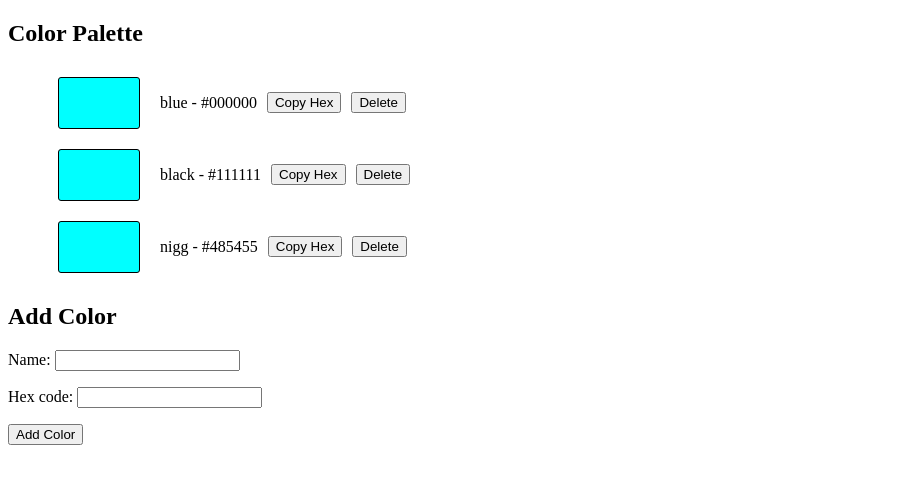
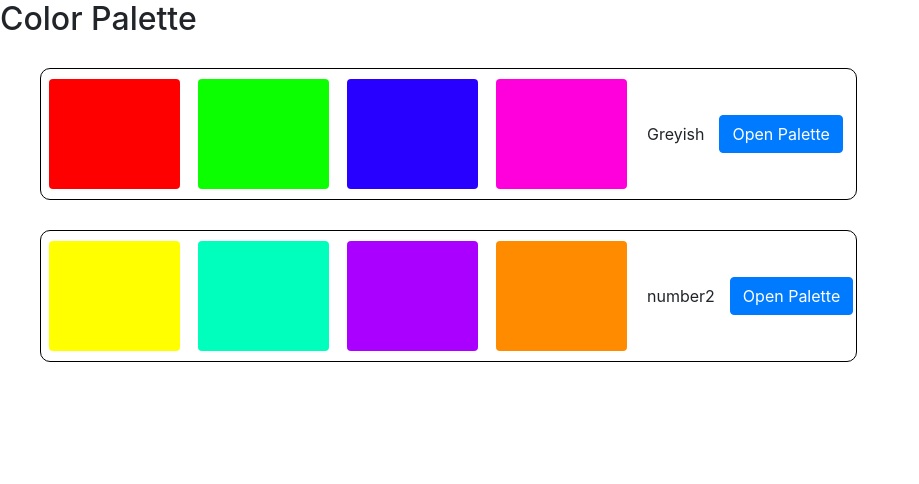
Before and after one commit to Nurike993/Colour-palette, a Django app: page / in a window 1280 px wide. Shown: the top 484 px of the page, without its empty margins (0-919 px from the left). Run offline with Django 4.2, Linux system fonts and the light colour scheme; data comes from the database, SQL or seed files in the repository; some libraries are stand-ins or nearby versions.

Commit message:
Готовые палитры сделаны

```diff
--- a/main/admin.py
+++ b/main/admin.py
@@ -1,6 +1,6 @@
 from django.contrib import admin
 
 # Register your models here.
-from .models import Color
+from .models import Palette
 
-admin.site.register(Color)
+admin.site.register(Palette)
--- a/main/models.py
+++ b/main/models.py
@@ -1,5 +1,12 @@
 from django.db import models
 
-class Color(models.Model):
-    name = models.CharField(max_length=100)
-    hex_code = models.CharField(max_length=7)
+class Palette(models.Model):
+    name = models.CharField(max_length=100, null=True)
+    color1 = models.CharField(max_length=100, null=True)
+    hex_code1 = models.CharField(max_length=7, null=True)
+    color2 = models.CharField(max_length=100, null=True)
+    hex_code2 = models.CharField(max_length=7, null=True)
+    color3 = models.CharField(max_length=100, null=True)
+    hex_code3 = models.CharField(max_length=7, null=True)
+    color4 = models.CharField(max_length=100, null=True)
+    hex_code4 = models.CharField(max_length=7, null=True)
--- a/main/templates/main/index.html
+++ b/main/templates/main/index.html
@@ -2,16 +2,23 @@
 <html>
 <head>
     <title>Color Palette Explorer</title>
+    <meta name="viewport" content="width=device-width, initial-scale=1">
+    <link rel="stylesheet" href="https://stackpath.bootstrapcdn.com/bootstrap/4.5.2/css/bootstrap.min.css">
+    <!-- Bootstrap JavaScript -->
+    <script src="https://code.jquery.com/jquery-3.6.0.min.js"></script>
+    <script src="https://cdnjs.cloudflare.com/ajax/libs/popper.js/1.16.0/umd/popper.min.js"></script>
+    <script src="https://stackpath.bootstrapcdn.com/bootstrap/4.5.2/js/bootstrap.min.js"></script>
 </head>
 <body>
     <style>
         .color-box{
             position: relative;
-            width: 80px;
-            height: 50px;
+            width: 131px;
+            height: 110px;
             margin: 10px;
-            border: 1px solid black;
-            border-radius: 3px;
+            margin-left: 8px;
+            /* border: 1px solid black; */
+            border-radius: 4px;
         }
         .color-name {
             margin-left: 10px;
@@ -24,34 +31,82 @@
             margin-left: 10px;
         }
         .color{
-            width: 400px;
+            margin-top: 30px;
+            border: 1px solid black;
+            border-radius: 10px;
+            width: 817px;
+            display: flex;
+            align-items: center;
+        }
+        .open{
+            margin-left: 15px;
+        }
+
+        .grid-container {
+            display: grid;
+            grid-template-columns: auto auto auto auto;
+        }
+
+        .grid-item {
+            padding: 20px;
+            text-align: center;
+        }
+        .modal-body{
             display: flex;
             align-items: center;
         }
     </style>
     <h2>Color Palette</h2>
     <ul>
-    {% for color in colors %}
+    {% for palett in palettes %}
         <div class="color">
-            <div class="color-box" style="background-color: aqua"></div>
-            <span class="color-name">{{ color.name }} - {{ color.hex_code }}</span>
-            <button class="copy-button" data-hex="{{ color.hex_code }}">Copy Hex</button>
-            <form class="delete-form" method="post" action="{% url 'delete_color' color.id %}">
-                {% csrf_token %}
-                <button type="submit">Delete</button>
-            </form>
+            <div class="color-box" style="background-color: {{ palett.hex_code1 }};"></div>
+            <div class="color-box" style="background-color: {{ palett.hex_code2 }};"></div>
+            <div class="color-box" style="background-color: {{ palett.hex_code3 }};"></div>
+            <div class="color-box" style="background-color: {{ palett.hex_code4 }};"></div>
+            <span class="color-name">{{ palett.name }}</span>
+            <button type="button" class="btn btn-primary open" data-toggle="modal" data-target="#exampleModalCenter{{ palett.id }}">
+                Open Palette
+            </button>
+        </div>
+
+        <div class="modal fade" id="exampleModalCenter{{ palett.id }}" tabindex="-1" role="dialog" aria-labelledby="Palette" aria-hidden="true">
+            <div class="modal-dialog modal-dialog-centered modal-lg" role="document">
+                <div class="modal-content">
+                    <div class="modal-header">
+                        <h5 class="modal-title" id="exampleModalLongTitle">Palette</h5>
+                        <button type="button" class="close" data-dismiss="modal" aria-label="Close">
+                            <span aria-hidden="true">&times;</span>
+                        </button>
+                    </div>
+                    <div class="modal-body">
+                        <div class="grid-container">
+                            <div class="grid-item"><div class="color-box" style="background-color: {{ palett.hex_code1 }};"></div></div>
+                            <div class="grid-item"><div class="color-box" style="background-color: {{ palett.hex_code2 }};"></div></div>
+                            <div class="grid-item"><div class="color-box" style="background-color: {{ palett.hex_code3 }};"></div></div>
+                            <div class="grid-item"><div class="color-box" style="background-color: {{ palett.hex_code4 }};"></div></div>
+
+                            <div class="grid-item"><span class="color-name">{{ palett.color1 }}</span></div>
+                            <div class="grid-item"><span class="color-name">{{ palett.color2 }}</span></div>
+                            <div class="grid-item"><span class="color-name">{{ palett.color3 }}</span></div>
+                            <div class="grid-item"><span class="color-name">{{ palett.color4 }}</span></div>
+
+                            <div class="grid-item"><button class="copy-button" data-hex="{{ palett.hex_code1 }}">Copy Hex</button></div>
+                            <div class="grid-item"><button class="copy-button" data-hex="{{ palett.hex_code2 }}">Copy Hex</button></div>
+                            <div class="grid-item"><button class="copy-button" data-hex="{{ palett.hex_code3 }}">Copy Hex</button></div>
+                            <div class="grid-item"><button class="copy-button" data-hex="{{ palett.hex_code4 }}">Copy Hex</button></div>
+
+                            <!-- <form class="delete-form" method="post" action="{% url 'delete_color' palett.id %}">
+                                {% csrf_token %}
+                                <button type="submit">Delete</button>
+                            </form> -->
+                        </div>
+                    </div>
+                </div>
+            </div>
         </div>
     {% endfor %}
-    </ul>
 
-    <h2>Add Color</h2>
-    <form method="post">
-        {% csrf_token %}
-        {{ form.as_p }}
-        <button type="submit">Add Color</button>
-    </form>
-
-    <script src="https://code.jquery.com/jquery-3.6.0.min.js"></script>
     <script>
         $(document).ready(function() {
             $('.copy-button').click(function() {
--- a/main/views.py
+++ b/main/views.py
@@ -1,19 +1,11 @@
 from django.shortcuts import render, redirect
-from .models import Color
-from .forms import ColorForm
+from .models import Palette
 
 def index(request):
-    colors = Color.objects.all()
-    if request.method == 'POST':
-        form = ColorForm(request.POST)
-        if form.is_valid():
-            form.save()
-            return redirect('index')
-    else:
-        form = ColorForm()
-    return render(request, 'main/index.html', {'colors': colors, 'form': form})
+    palettes = Palette.objects.all()
+    return render(request, 'main/index.html', {'palettes': palettes})
 
 def delete_color(request, color_id):
-    color = Color.objects.get(pk=color_id)
+    color = Palette.objects.get(pk=color_id)
     color.delete()
     return redirect('index')
```
Also changed, not shown: db.sqlite3, main/migrations/0002_color_palette_alter_color_hex_code_alter_color_name_and_more.py (added), main/migrations/0003_palette_delete_color.py (added).
